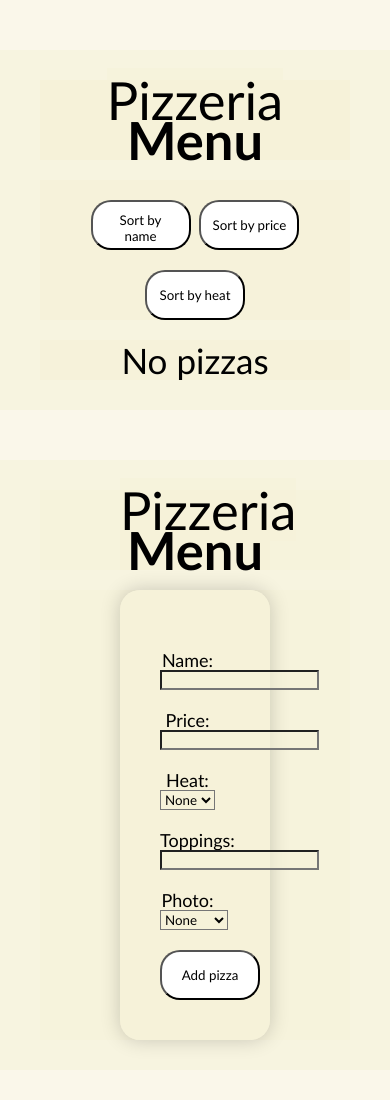
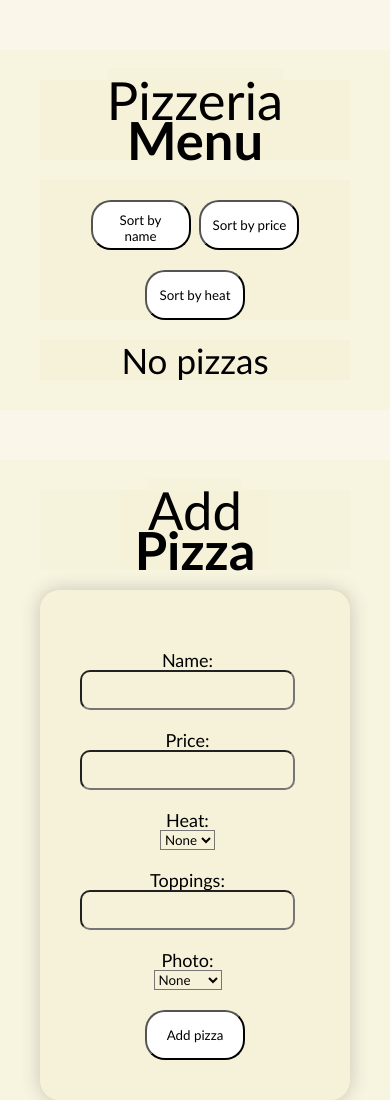
Before and after one commit to Urbbiz/pizzeria-menu, a plain HTML site: page index.html in a window 390 px wide. Shown: the top 1100 px of the page. Before the commit the page ends 1070 px from the top, so only its background shows below. Drawn offline with Linux system fonts and the light colour scheme.

Commit message:
responsive design added

```diff
--- a/css/components/form.css
+++ b/css/components/form.css
@@ -37,3 +37,16 @@
        color: red;
        font-size: small;
    }
+
+   input {
+       width: 80%;
+       height: 40px;
+       font-size: large;
+       border-radius: 10px;
+   }
+
+   @media (max-width: 480px) {
+       input {
+           width: 100%;
+       }
+   }
--- a/css/components/menu.css
+++ b/css/components/menu.css
@@ -44,3 +44,10 @@
     height: 20px;
     margin-bottom: 10px;
 }
+
+@media (max-width: 480px) {
+    .menu .block>img {
+        height: 120px;
+        margin-bottom: 15px;
+    }
+}
--- a/index.html
+++ b/index.html
@@ -32,12 +32,12 @@
     <section class="container new-pizza-form">
         <div class="row">
             <div class="col-4-6">
-                <h2> <span>Pizzeria </span>Menu</h2>
+                <h2> <span>Add </span>Pizza</h2>
             </div>
         </div>
         <div class="row">
 
-            <div class="col-4-6">
+            <div class="col-4-6 col-xs-12">
                 <form class="block ">
                     <div class="name">
                         <div><label for="new-name">Name:</label></div>
@@ -46,8 +46,8 @@
                     </div>
                     <div class="name">
                         <div><label for="new-price">Price:</label></div>
+                        <div class="validation" id="new-price-validation"></div>
                         <input type="text" id="new-price" />
-                        <div class="validation" id="new-price-validation"></div>
                     </div>
                     <div class="name">
                         <div><label for="new-heat">Heat:</label></div>
```
Also changed, not shown: img/chili/chili.png, 1 other file.
